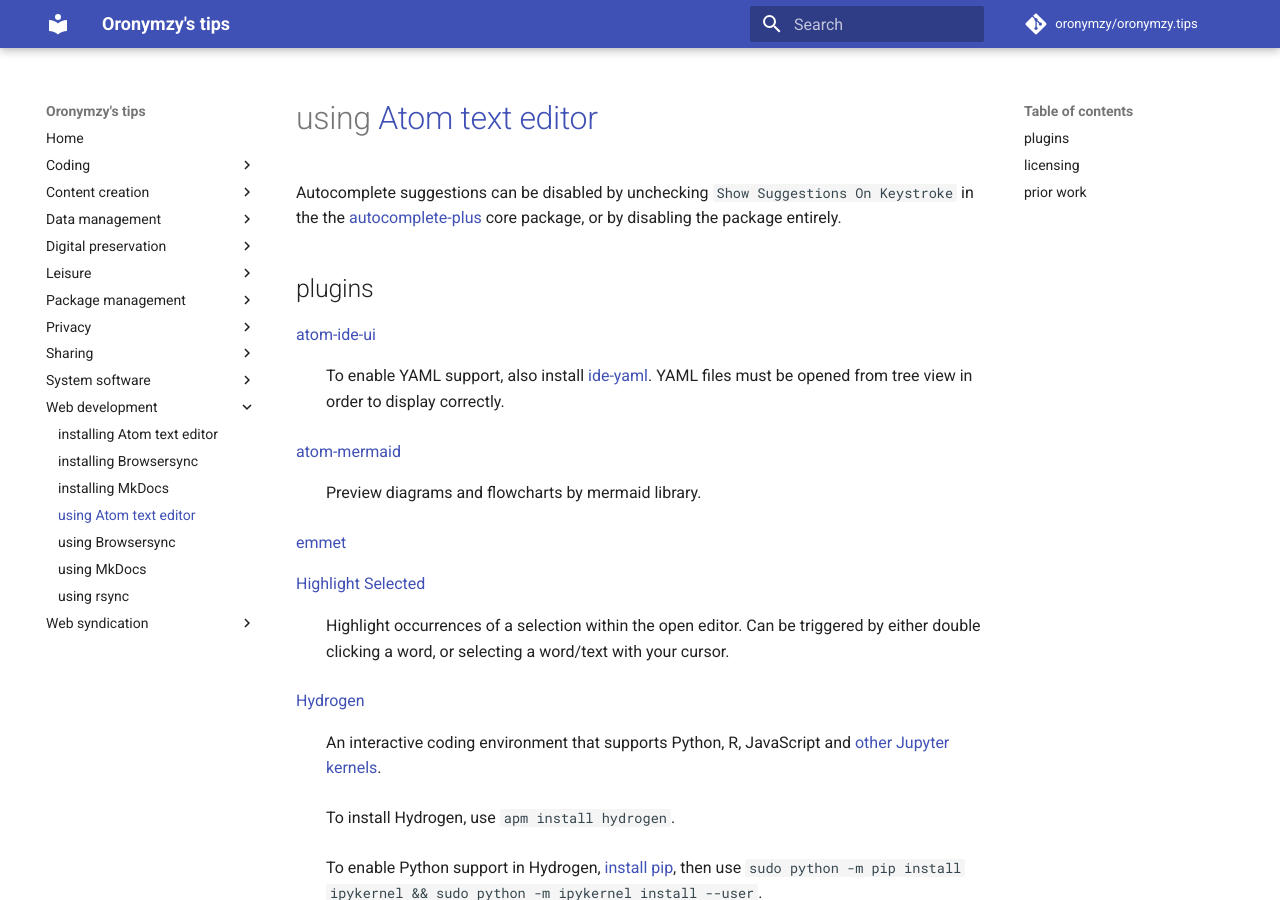
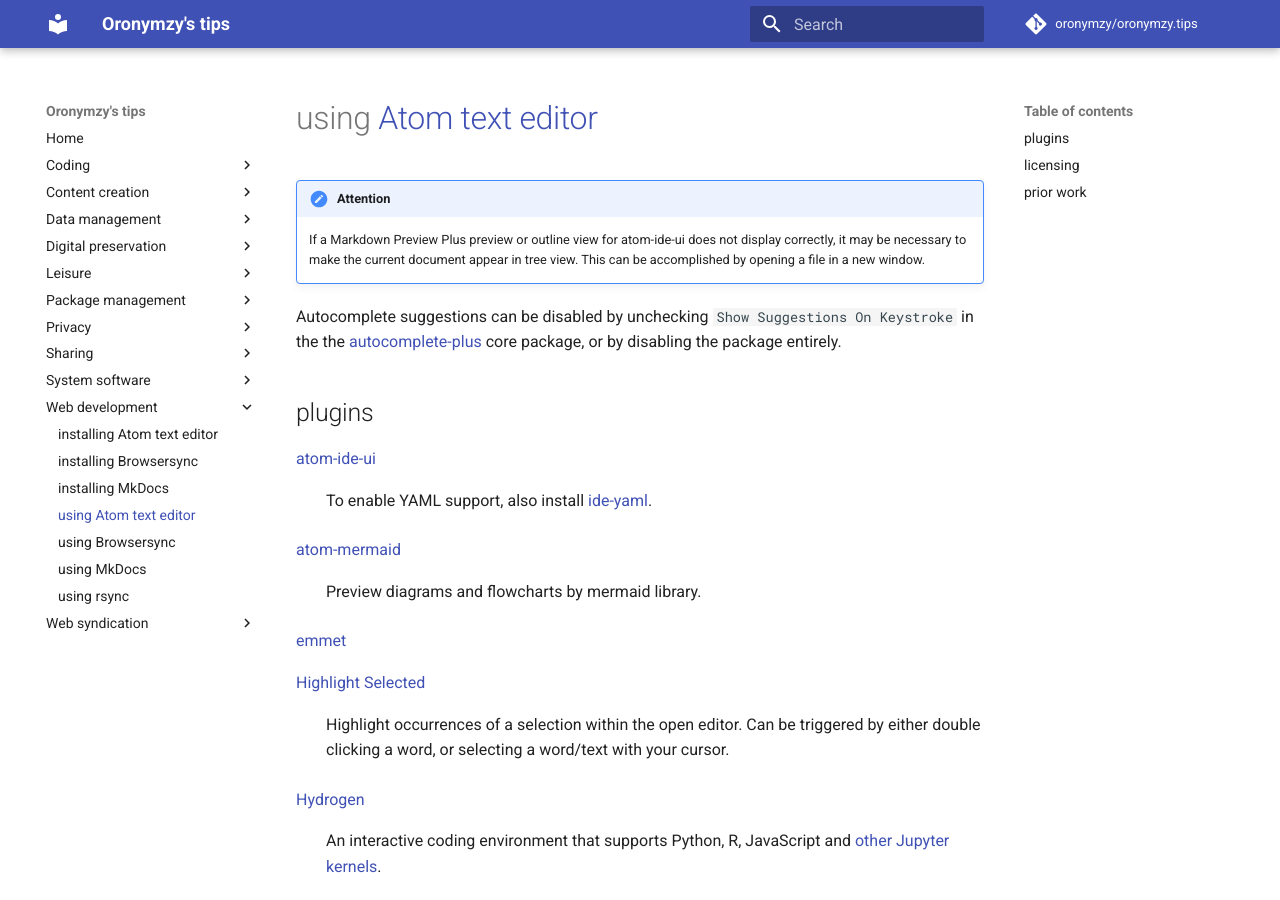
Before and after one commit to oronymzy/tips, an MkDocs documentation site: the page built from docs/usgAtom.md, in a window 1280 px wide and 900 px high. Built offline with MkDocs 1.6.1 and Material for MkDocs 9.7.7, drawn with Linux system fonts in a browser that asks for light colours; comment, search, counter and statistics services are not loaded.

Commit message:
Relocate and expand on steps required for Markdown preview or outline view

```diff
--- a/docs/usgAtom.md
+++ b/docs/usgAtom.md
@@ -1,11 +1,15 @@
 # using [Atom text editor]
+
+!!! attention
+
+    If a Markdown Preview Plus preview or outline view for atom-ide-ui does not display correctly, it may be necessary to make the current document appear in tree view. This can be accomplished by opening a file in a new window.
 
 Autocomplete suggestions can be disabled by unchecking `Show Suggestions On Keystroke` in the the [autocomplete-plus](https://atom.io/packages/autocomplete-plus) core package, or by disabling the package entirely.
 
 ## plugins
 
 [atom-ide-ui](https://atom.io/packages/atom-ide-ui)
-: To enable YAML support, also install [ide-yaml](https://atom.io/packages/ide-yaml). YAML files must be opened from tree view in order to display correctly.
+: To enable YAML support, also install [ide-yaml](https://atom.io/packages/ide-yaml).
 
 [atom-mermaid](https://atom.io/packages/atom-mermaid)
 : Preview diagrams and flowcharts by mermaid library.
```
